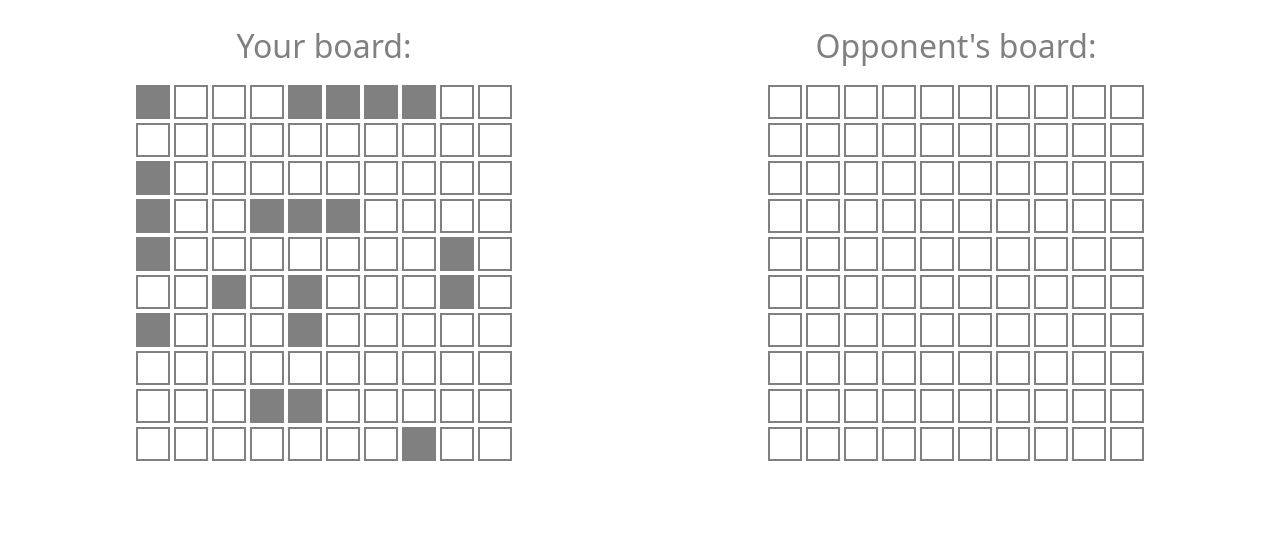
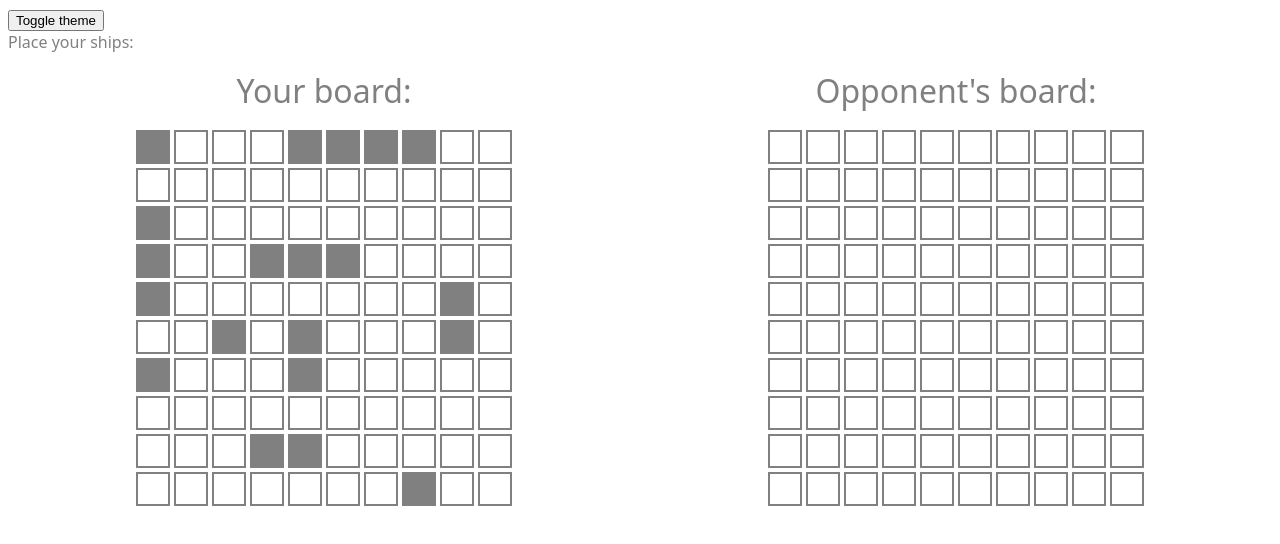
Before and after one commit to Kreoniz/battleship, a website built with webpack: page src/index.html in a window 1280 px wide. Built offline with nearby package versions, Linux system fonts and the light colour scheme.

Commit message:
Add dark theme toggle

```diff
--- a/src/index.html
+++ b/src/index.html
@@ -7,6 +7,14 @@
   </head>
 
   <body>
+    <button id="theme" onClick="document.body.classList.toggle('dark')">
+      Toggle theme
+    </button>
+    <div id="menu">
+      <div>Place your ships:</div>
+    </div>
+
+    <div id="game">
       <div id="status"></div>
       <div class="container">
         <div class="board">
@@ -19,6 +27,7 @@
           <div id="opponentBoard"></div>
         </div>
       </div>
+    </div>
 
     <script src="main.js"></script>
   </body>
--- a/src/styles/styles.css
+++ b/src/styles/styles.css
@@ -18,6 +18,8 @@ body {
   font-family: system-ui, sans-serif;
   background-color: var(--background-color);
   color: var(--text-color);
+
+  transition: 0.5s ease;
 }
 
 .row {
```
Lines whose indentation alone changed are shown as unchanged.
